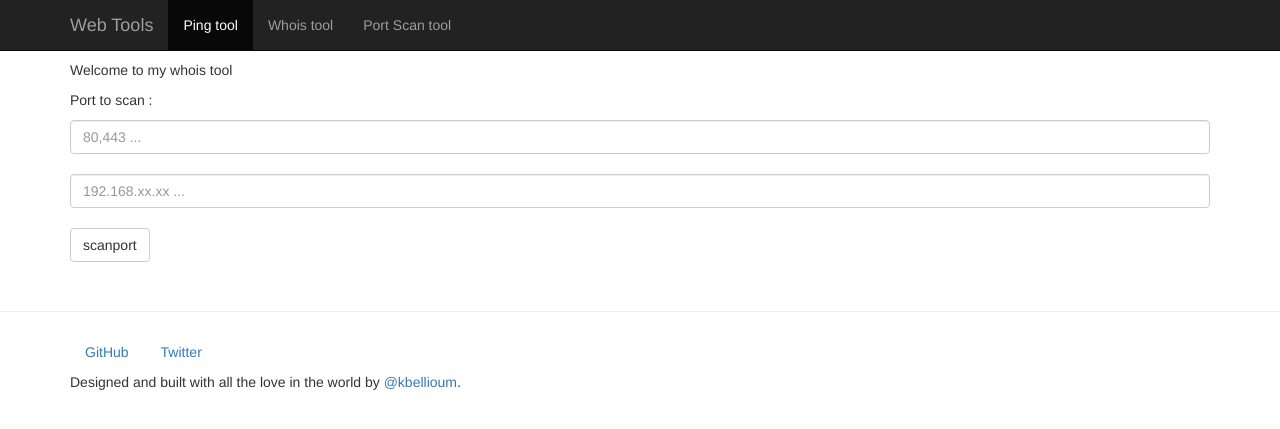
After one commit to kbellioum/webtools, a Node server app: page /portscan in a window 1280 px wide. The commit adds this page. Shown: the top 429 px of the page. Run offline with Node 20, Linux system fonts and the light colour scheme; some libraries are stand-ins or nearby versions.

Commit message:
adding scanport tool

```diff
--- a/app.js
+++ b/app.js
@@ -11,6 +11,7 @@ var exphbs  = require('express-handlebars');
 var routes = require('./routes/index');
 var ping = require('./routes/ping');
 var whois = require('./routes/whois');
+var portscan = require('./routes/portscan');
 
 var app = express();
 
@@ -41,6 +42,8 @@ app.use('/ping', ping);
 app.use('/pingresult', ping);
 app.use('/whois', whois);
 app.use('/whoisresult', whois);
+app.use('/portscan', portscan);
+app.use('/portscanresult', portscan);
 
 /// catch 404 and forward to error handler
 app.use(function(req, res, next) {
--- a/routes/index.js
+++ b/routes/index.js
@@ -1,6 +1,6 @@
 var express = require('express');
 var router = express.Router();
-
+var portscanner = require('portscanner');
 
 router.get('/', function(req, res) {
   res.render('index', {title: 'Web Tools'});
@@ -17,6 +17,12 @@ router.get('/whois', function(req, res) {
 });
 
 
+router.get('/portscan', function(req, res) {
+
+  res.render('portscan', { title: 'my whois tool'});
+});
+
+
 
 
 
--- a/views/partials/navbar.handlebars
+++ b/views/partials/navbar.handlebars
@@ -14,6 +14,7 @@
           <ul class="nav navbar-nav">
             <li class="active"><a href="/ping">Ping tool</a></li>
             <li><a href="/whois">Whois tool</a></li>
+            <li><a href="/portscan">Port Scan tool</a></li>
           </ul>
         </div><!--/.nav-collapse -->
       </div>
--- /dev/null
+++ b/views/portscan.handlebars
@@ -0,0 +1,16 @@
+<p>Welcome to {{title}}</p>
+
+<form action="/portscanresult" method="get">
+    <p>Port to scan : </p>
+
+
+    <div class="input">
+      <input type="text" name="port" class="form-control" placeholder="80,443 ...">
+      <br>
+      <input type="text" name="ipaddr" class="form-control" placeholder="192.168.xx.xx ...">
+      <br>
+      <span class="input-btn">
+        <button class="btn btn-default" type="submit">scanport</button>
+      </span>
+    </div>
+</form>
--- /dev/null
+++ b/views/portscanresult.handlebars
@@ -0,0 +1 @@
+{{status}}
```
Also changed, not shown: routes/portscan.js (added, +24 -0 lines), README.md.
